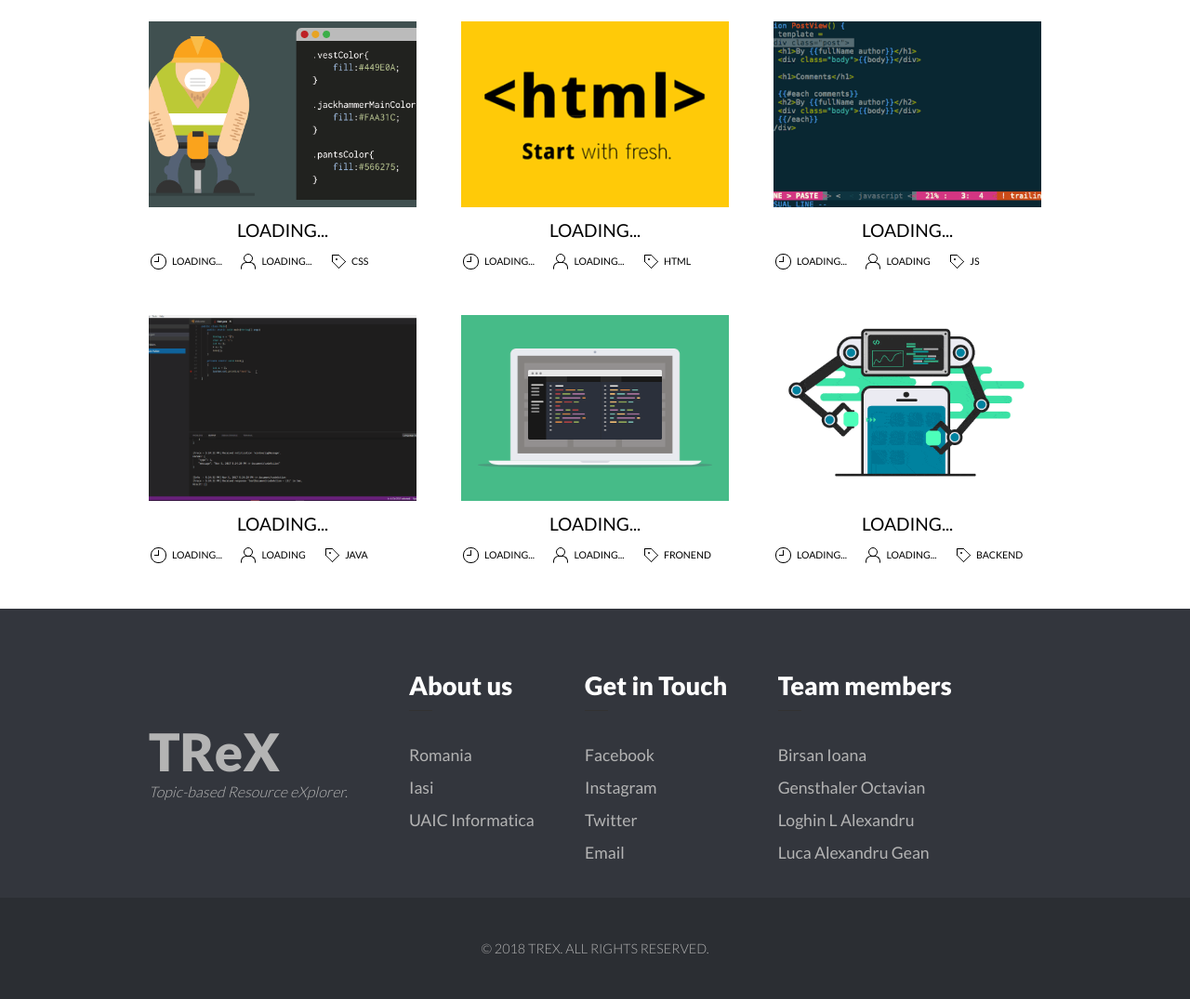
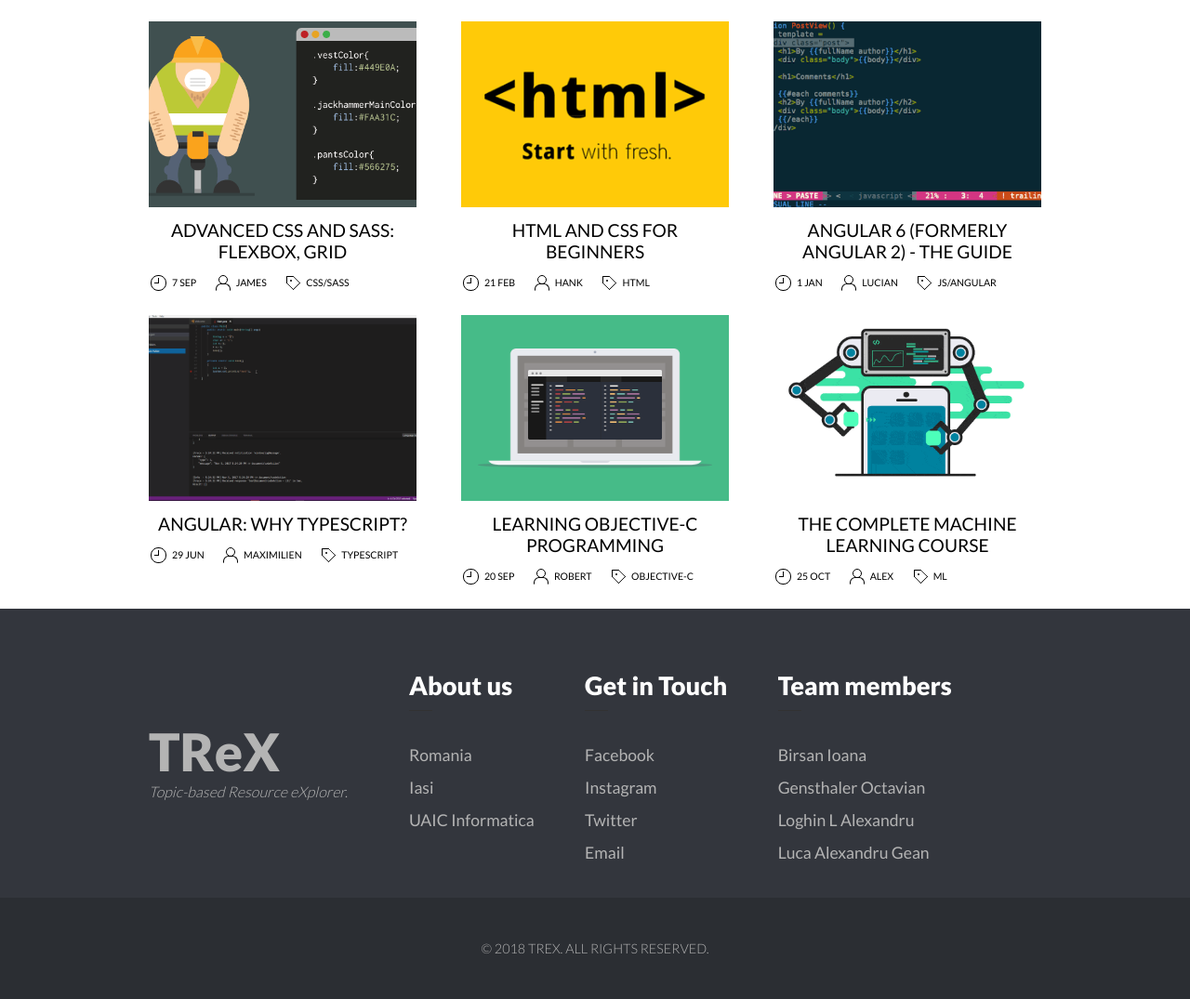
Before and after one commit to ioana-amariei/trex, a PHP site: page / in a window 1280 px wide. Shown: the part 786-1861 px from the top of the page at 93% size. Run offline with PHP 8.4, Linux system fonts and the light colour scheme; data that the repository does not hold is empty.

Commit message:
Fix console errors and add default videos on homepage

```diff
--- a/index.php
+++ b/index.php
@@ -189,33 +189,33 @@ endif; ?>
 
                     <div class="col" id="col1">
                         <img src="images/videos/css.gif">
-                        <p class="randomVideoTitle">Loading...</p>
+                        <p class="randomVideoTitle">Advanced CSS and Sass: Flexbox, Grid</p>
                         <ul>
                             <li>
                                 <div class="clock-h9m0 icon"></div>
-                                <p>loading...</p>
+                                <p>7 Sep</p>
                             </li>
                             <li>
                                 <div class="profile icon"></div>
-                                <p>loading...</p>
+                                <p>James</p>
                             </li>
                             <li>
                                 <div class="tag icon"></div>
-                                <p>CSS</p>
+                                <p>CSS/SASS</p>
                             </li>
                         </ul>
                     </div>
                     <div class="col" id="col2">
                         <img src="images/videos/html.gif">
-                        <p class="randomVideoTitle">Loading...</p>
+                        <p class="randomVideoTitle">HTML and CSS for Beginners </p>
                         <ul>
                             <li>
                                 <div class="clock-h9m0 icon"></div>
-                                <p>loading...</p>
+                                <p>21 Feb</p>
                             </li>
                             <li>
                                 <div class="profile icon"></div>
-                                <p>loading...</p>
+                                <p>Hank</p>
                             </li>
                             <li>
                                 <div class="tag icon"></div>
@@ -225,73 +225,73 @@ endif; ?>
                     </div>
                     <div class="col" id="col3">
                         <img src="images/videos/js.gif">
-                        <p class="randomVideoTitle">Loading...</p>
+                        <p class="randomVideoTitle">Angular 6 (formerly Angular 2) - The Guide</p>
                         <ul>
                             <li>
                                 <div class="clock-h9m0 icon"></div>
-                                <p>loading...</p>
+                                <p>1 Jan</p>
                             </li>
                             <li>
                                 <div class="profile icon"></div>
-                                <p>loading</p>
+                                <p>Lucian</p>
                             </li>
                             <li>
                                 <div class="tag icon"></div>
-                                <p>js</p>
+                                <p>JS/Angular</p>
                             </li>
                         </ul>
                     </div>
                     <div class="col" id="col4">
                         <img src="images/videos/java.gif">
-                        <p class="randomVideoTitle">Loading...</p>
+                        <p class="randomVideoTitle">Angular: Why TypeScript?</p>
                         <ul>
                             <li>
                                 <div class="clock-h9m0 icon"></div>
-                                <p>loading...</p>
+                                <p>29 Jun</p>
                             </li>
                             <li>
                                 <div class="profile icon"></div>
-                                <p>loading</p>
+                                <p>Maximilien</p>
                             </li>
                             <li>
                                 <div class="tag icon"></div>
-                                <p>Java</p>
+                                <p>Typescript</p>
                             </li>
                         </ul>
                     </div>
                     <div class="col" id="col5">
                         <img src="images/videos/frontend.gif">
-                        <p class="randomVideoTitle">Loading...</p>
+                        <p class="randomVideoTitle">Learning Objective-C Programming</p>
                         <ul>
                             <li>
                                 <div class="clock-h9m0 icon"></div>
-                                <p>loading...</p>
+                                <p>20 Sep</p>
                             </li>
                             <li>
                                 <div class="profile icon"></div>
-                                <p>loading...</p>
+                                <p>Robert</p>
                             </li>
                             <li>
                                 <div class="tag icon"></div>
-                                <p>FRONEND</p>
+                                <p>Objective-C</p>
                             </li>
                         </ul>
                     </div>
                     <div class="col" id="col6">
                         <img src="images/videos/backend.gif">
-                        <p class="randomVideoTitle">Loading...</p>
+                        <p class="randomVideoTitle">The Complete Machine Learning Course</p>
                         <ul>
                             <li>
                                 <div class="clock-h9m0 icon"></div>
-                                <p>loading...</p>
+                                <p>25 Oct</p>
                             </li>
                             <li>
                                 <div class="profile icon"></div>
-                                <p>loading...</p>
+                                <p>Alex</p>
                             </li>
                             <li>
                                 <div class="tag icon"></div>
-                                <p>BackEnd</p>
+                                <p>ML</p>
                             </li>
                         </ul>
                     </div>
@@ -554,8 +554,6 @@ endif; ?>
     	registerArticlesEventHandlers();
         registerVideoEventHandlers();
         getDefaultRSS();
-        displayDefaultVideoGrid();
-        //displayDefaultRandomVideos();
     </script>
 
 </body>
```
